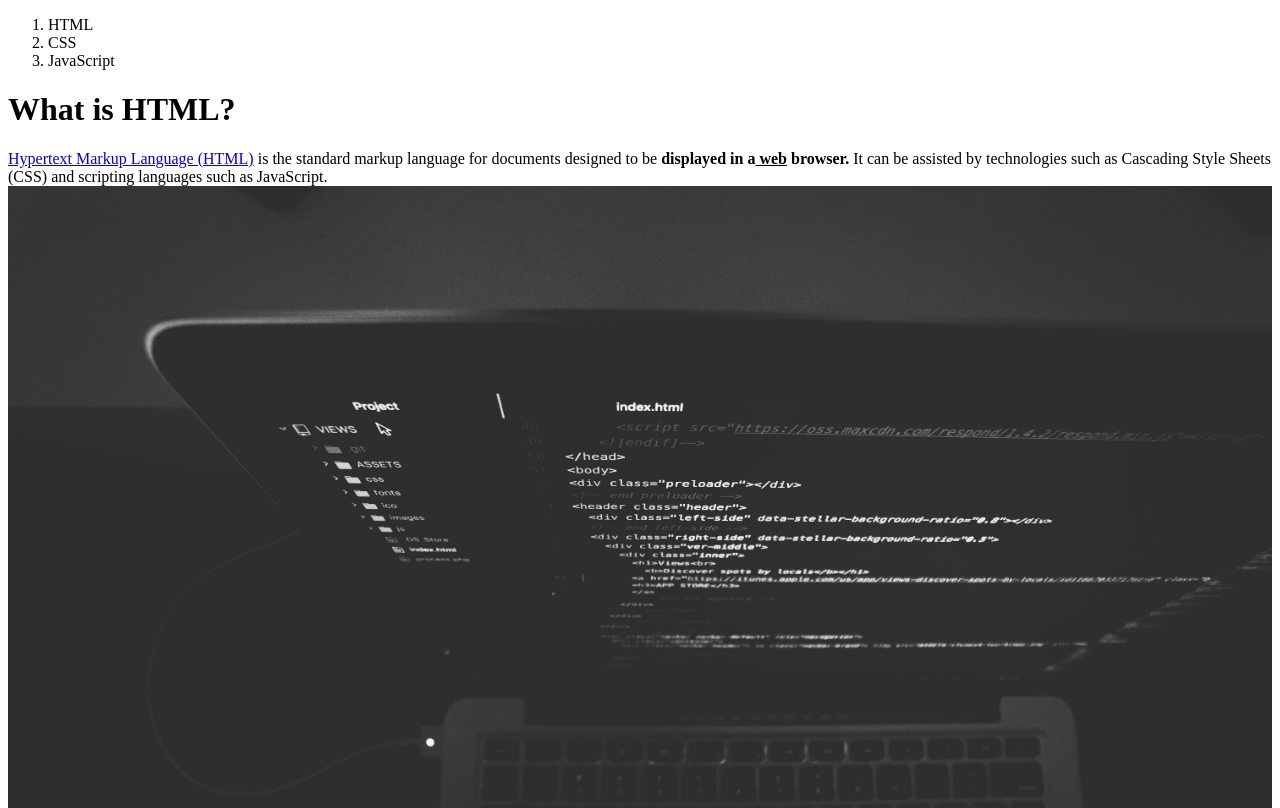
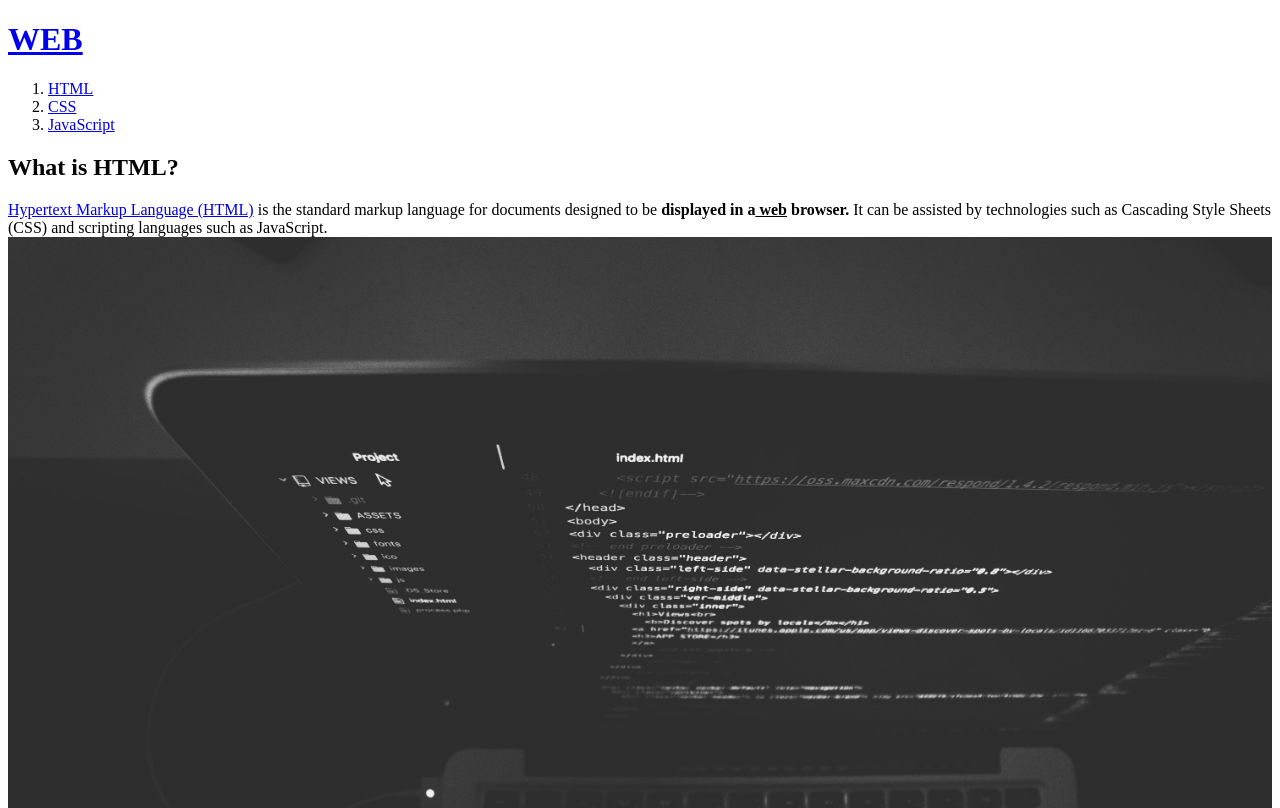
Before and after one commit to GyeongHoKim/web, a plain HTML site: page 1.html in a window 1280 px wide. Shown: the top 808 px of the page. Drawn offline with Linux system fonts and the light colour scheme.

Commit message:
ADD INDEX, 2, 3 HTML
final version of my web site

```diff
--- a/1.html
+++ b/1.html
@@ -5,13 +5,14 @@
 <meta charset="utf-8">
 </head>
 <body>
-<ol>
-	<li>HTML</li>
-	<li>CSS</li>
-	<li>JavaScript</li>
-</ol>
-<h1>What is HTML?</h1>
-<p><a href="https://www.w3.org/standards/" target="_blank" title="html5 specification">Hypertext Markup Language (HTML)</a> is the standard markup language for documents designed to be <strong>displayed in a<u> web</u> browser.</strong> It can be assisted by technologies such as Cascading Style Sheets (CSS) and scripting languages such as JavaScript.<img src="coding.jpg" width="100%"></p>
-<p style="margin-top:40px;">Web browsers receive HTML documents from a web server or from local storage and render the documents into multimedia web pages. HTML describes the structure of a web page semantically and originally included cues for the appearance of the document.</p>
+	<h1><a href="index.html">WEB</a></h1>
+	<ol>
+		<li><a href="1.html">HTML</a></li>
+		<li><a href="2.html">CSS</a></li>
+		<li><a href="3.html">JavaScript</a></li>
+	</ol>
+	<h2>What is HTML?</h2>
+	<p><a href="https://www.w3.org/standards/" target="_blank" title="html5 specification">Hypertext Markup Language (HTML)</a> is the standard markup language for documents designed to be <strong>displayed in a<u> web</u> browser.</strong> It can be assisted by technologies such as Cascading Style Sheets (CSS) and scripting languages such as JavaScript.<img src="coding.jpg" width="100%"></p>
+	<p style="margin-top:40px;">Web browsers receive HTML documents from a web server or from local storage and render the documents into multimedia web pages. HTML describes the structure of a web page semantically and originally included cues for the appearance of the document.</p>
 </body>
 </html>
```
Also changed, not shown: 2.html (added, +17 -0 lines), 3.html (added, +17 -0 lines), index.html (added, +17 -0 lines).
